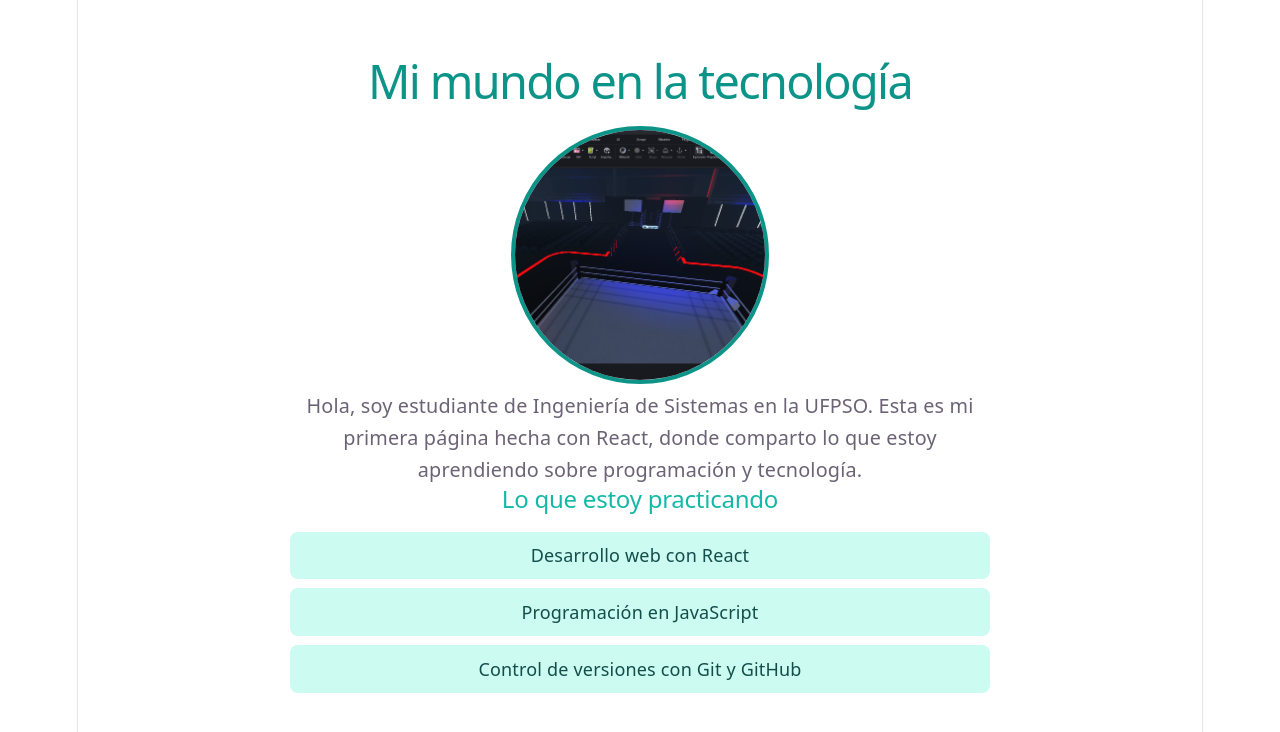
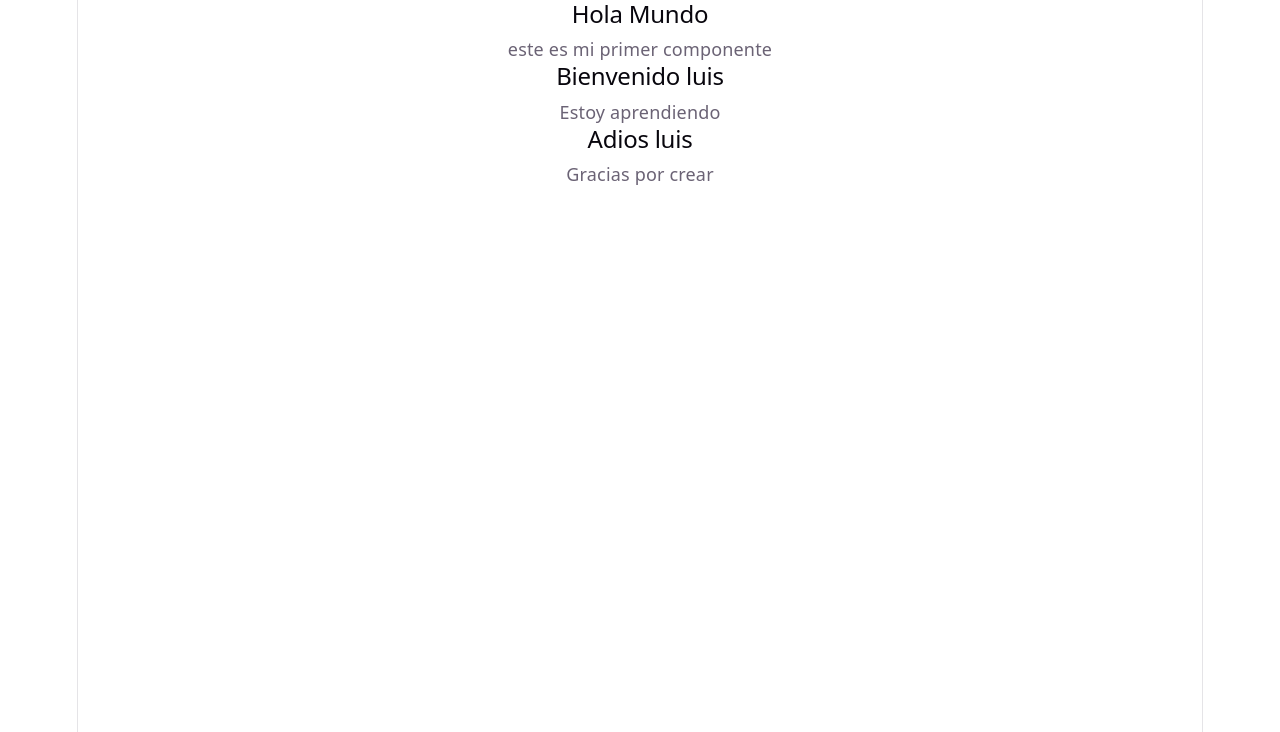
Before and after one commit to chepechespirin-svg/react, a React (Vite) app: page / in a window 1280 px wide. Shown: the top 732 px of the page. Built offline with nearby package versions, Linux system fonts and the light colour scheme.

Commit message:
modificando App.jsx

```diff
--- a/src/App.jsx
+++ b/src/App.jsx
@@ -1,22 +1,15 @@
-import "./App.css";
+import Despedida from "./componentsClases/Despedida.jsx";
+import HolaMundo from "./componentsClases/HolaMundo.jsx";
+import Saludo from "./componentsClases/saludo.jsx";
 
 function App() {
   return (
-    <div className="pagina">
-      <h1 className="titulo">Mi mundo en la tecnología</h1>
-      <img className="foto" src="/foto.jpg.png" alt="Foto de presentación" />
-      <p className="descripcion">
-        Hola, soy estudiante de Ingeniería de Sistemas en la UFPSO.
-        Esta es mi primera página hecha con React, donde comparto
-        lo que estoy aprendiendo sobre programación y tecnología.
-      </p>
-      <h2>Lo que estoy practicando</h2>
-      <ul>
-        <li>Desarrollo web con React</li>
-        <li>Programación en JavaScript</li>
-        <li>Control de versiones con Git y GitHub</li>
-      </ul>
-    </div>
+ <div>
+  <HolaMundo />
+  <Saludo />
+  <Despedida />
+ </div>
+
   );
 }
 
```
